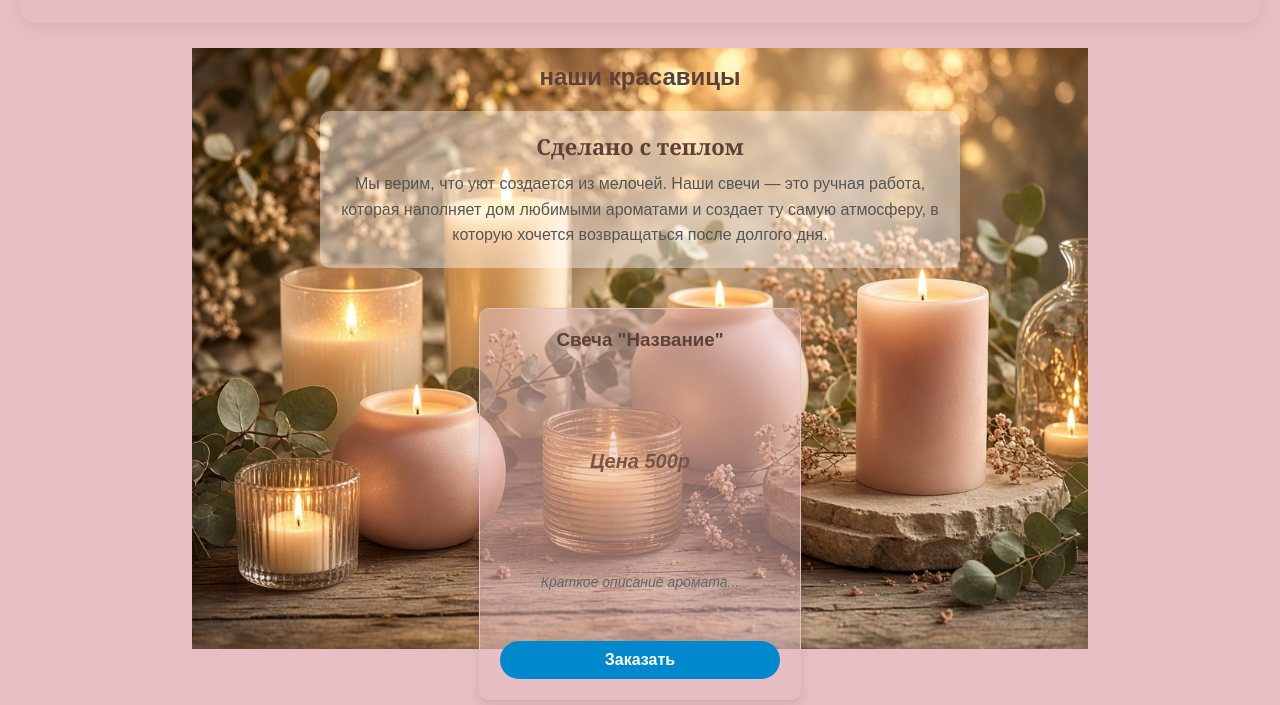
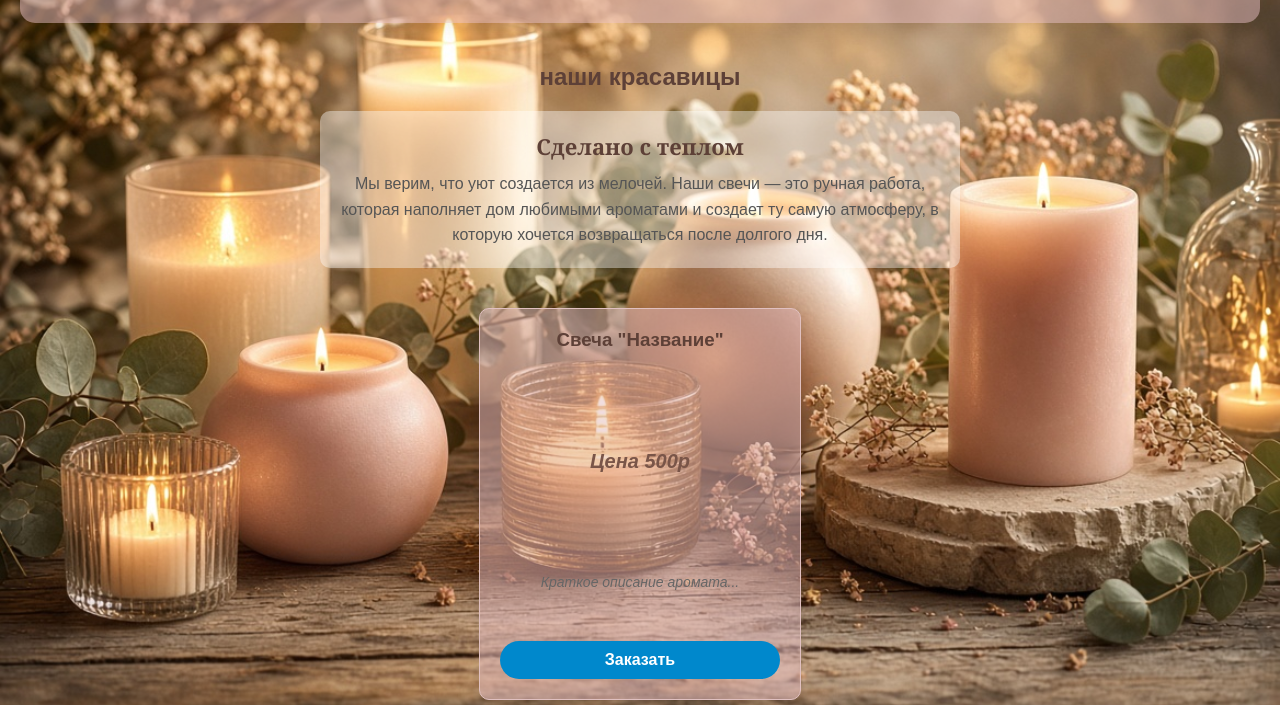
Before and after one commit to Slavadrugim/forma-tepla, a plain HTML site: page index.html in a window 1280 px wide. Shown: the part 153-858 px from the top of the page. Drawn offline with Linux system fonts and the light colour scheme.

Commit message:
Update style.css

```diff
--- a/style.css
+++ b/style.css
@@ -5,8 +5,7 @@ body {
   margin: 0;
   padding: 20px;
   background-image: url('22.jpg');
-  background-size: 70% auto;
-  background-repeat:no-repeat;
+  background-size: cover;
   background-position: center;
   background-attachment: fixed;
 }
```
